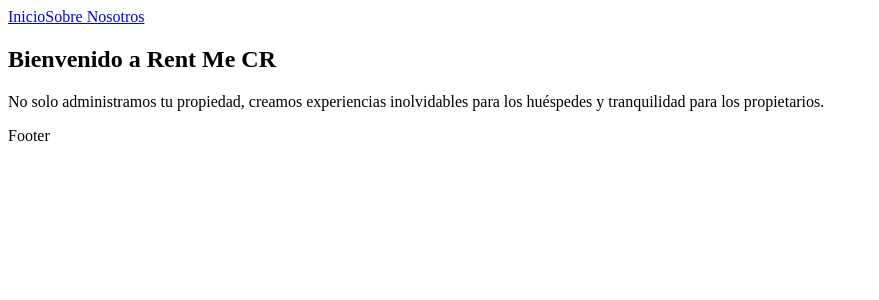
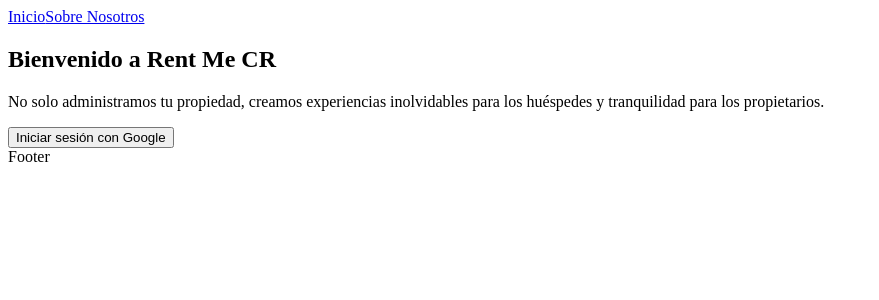
Before and after one commit to HezronUNA/RentMe, a React (Vite) app: page / in a window 1280 px wide. Shown: the top 300 px of the page, without its empty margins (0-879 px from the left). Built offline with nearby package versions, Linux system fonts and the light colour scheme; no server answers.

Commit message:
feat: Implement authentication with Firebase and add Google login button

```diff
--- /dev/null
+++ b/src/app/AuthProvider.tsx
@@ -0,0 +1,28 @@
+import { createContext, useContext, useEffect, useState } from 'react'
+import type { User } from 'firebase/auth'
+import { onAuthChanged } from '../services/firebase/auth'
+
+type AuthCtx = {
+  user: User | null
+  loading: boolean
+}
+const Ctx = createContext<AuthCtx>({ user: null, loading: true })
+
+export function AuthProvider({ children }: { children: React.ReactNode }) {
+  const [user, setUser] = useState<User | null>(null)
+  const [loading, setLoading] = useState(true)
+
+  useEffect(() => {
+    const unsub = onAuthChanged(u => {
+      setUser(u)
+      setLoading(false)
+    })
+    return unsub
+  }, [])
+
+  return <Ctx.Provider value={{ user, loading }}>{children}</Ctx.Provider>
+}
+
+export function useAuth() {
+  return useContext(Ctx)
+}
--- a/src/main.tsx
+++ b/src/main.tsx
@@ -1,9 +1,12 @@
 import { StrictMode } from 'react'
 import { createRoot } from 'react-dom/client'
 import { AppRouterProvider } from './app/router'
+import { AuthProvider } from './app/AuthProvider'
 
 createRoot(document.getElementById('root')!).render(
   <StrictMode>
+    <AuthProvider>
      <AppRouterProvider />
+    </AuthProvider>
   </StrictMode>,
 )
--- /dev/null
+++ b/src/services/firebase/auth.ts
@@ -0,0 +1,30 @@
+import {
+  GoogleAuthProvider,
+  signInWithPopup,
+  signOut as fbSignOut,
+  setPersistence,
+  browserLocalPersistence,
+  onAuthStateChanged,
+  type User,
+} from 'firebase/auth'
+import { auth } from './index'
+
+const provider = new GoogleAuthProvider()
+// Opcional: forzar selección de cuenta siempre
+// provider.setCustomParameters({ prompt: 'select_account' })
+
+export async function signInWithGoogle() {
+  await setPersistence(auth, browserLocalPersistence)
+  const result = await signInWithPopup(auth, provider)
+  // Puedes leer el token si lo necesitas para llamadas a APIs:
+  // const idToken = await result.user.getIdToken()
+  return result.user
+}
+
+export async function signOut() {
+  await fbSignOut(auth)
+}
+
+export function onAuthChanged(cb: (user: User | null) => void) {
+  return onAuthStateChanged(auth, cb)
+}
--- /dev/null
+++ b/src/shared/components/ButtonLogin.tsx
@@ -0,0 +1,33 @@
+// GoogleLoginButton.tsx
+import { signInWithPopup, GoogleAuthProvider } from "firebase/auth";
+import { useState } from "react";
+import { auth } from "../../services/firebase";
+
+export default function GoogleLoginButton() {
+  const [loading, setLoading] = useState(false);
+
+  const handleGoogleLogin = async () => {
+    setLoading(true);
+    const provider = new GoogleAuthProvider();
+    try {
+      const result = await signInWithPopup(auth, provider);
+      const user = result.user;
+      console.log("Usuario autenticado:", user);
+      // Aquí puedes redirigir o guardar la info del usuario
+    } catch (error) {
+      console.error("Error en login con Google:", error);
+    } finally {
+      setLoading(false);
+    }
+  };
+
+  return (
+    <button
+      onClick={handleGoogleLogin}
+      disabled={loading}
+      className="flex items-center gap-2 bg-white border border-gray-300 rounded-lg px-4 py-2 text-gray-700 shadow hover:bg-gray-100 transition disabled:opacity-50"
+    >
+      {loading ? "Cargando..." : "Iniciar sesión con Google"}
+    </button>
+  );
+}
--- a/src/slices/home/Page.tsx
+++ b/src/slices/home/Page.tsx
@@ -1,3 +1,5 @@
+import ButtonLogin from "../../shared/components/ButtonLogin";
+
 export default function HomePage() {
   return (
     <section>
@@ -6,6 +8,7 @@ export default function HomePage() {
         No solo administramos tu propiedad, creamos experiencias inolvidables para los huéspedes
         y tranquilidad para los propietarios.
       </p>
+      <ButtonLogin />
     </section>
   )
 }
```
